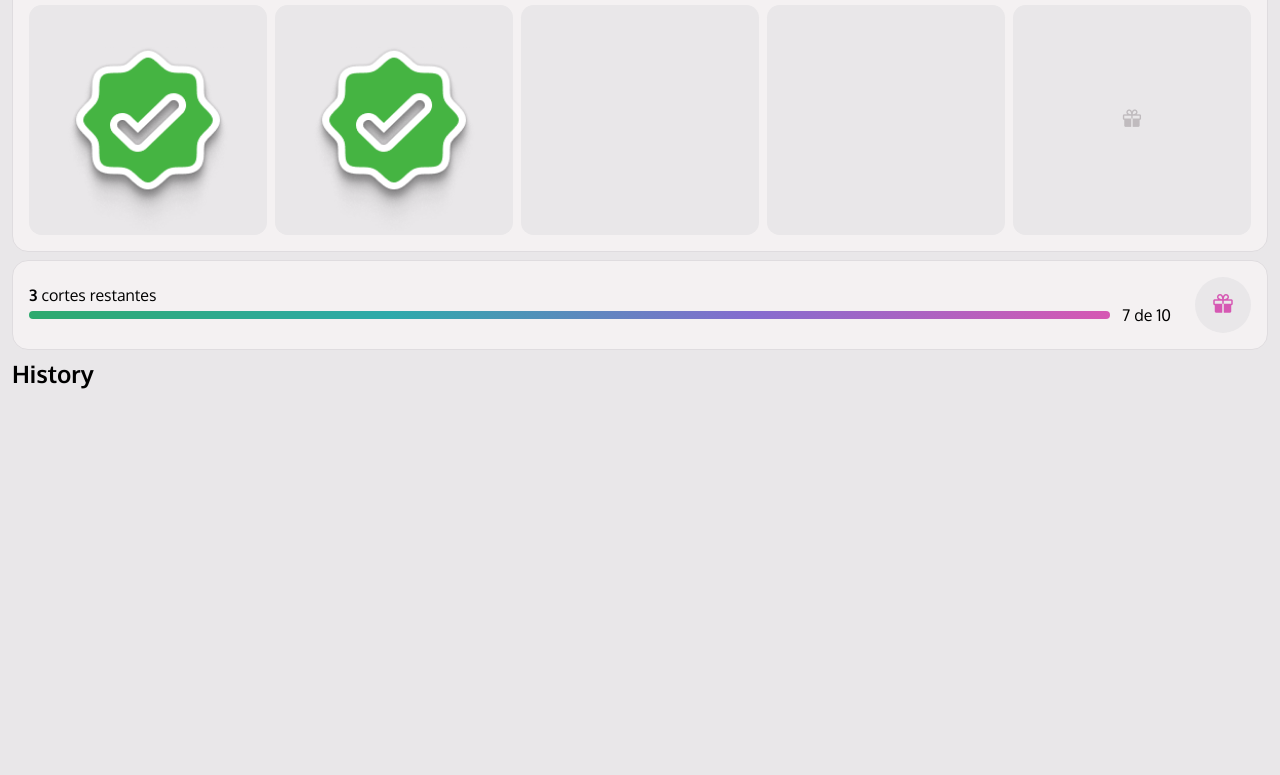
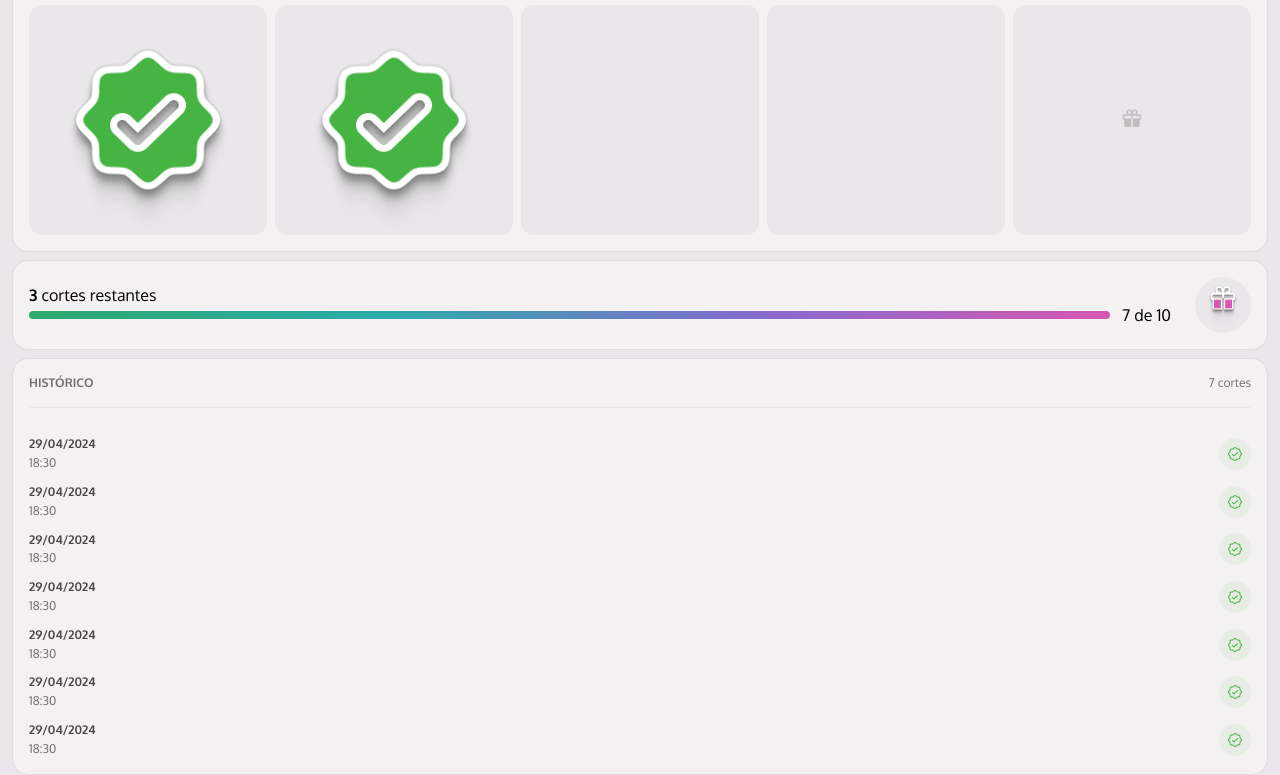
Before and after one commit to thalessarubbi/member-club, a plain HTML site: page index.html in a window 1280 px wide. Shown: the part 544-1319 px from the top of the page. Before the commit the page ends 933 px from the top, so only its background shows below. Drawn offline with nearby package versions, Linux system fonts and the light colour scheme.

Commit message:
feat: :sparkles: add history card section

```diff
--- a/index.html
+++ b/index.html
@@ -40,8 +40,86 @@
       </div>
     </section>
 
-    <section id="history-card">
-      <h1>History</h1>
+    <section id="history-card" class="card">
+      <header>
+        <h2>HISTÓRICO</h2>
+        <p>7 cortes</p>
+      </header>
+
+      <div class="divider"></div>
+
+      <ul>
+        <li>
+          <div class="cut-info">
+            <h3>29/04/2024</h3>
+            <p>18:30</p>
+          </div>
+
+          <div class="cut-seal">
+            <i class="ph ph-seal-check"></i>
+          </div>
+        </li>
+        <li>
+          <div class="cut-info">
+            <h3>29/04/2024</h3>
+            <p>18:30</p>
+          </div>
+
+          <div class="cut-seal">
+            <i class="ph ph-seal-check"></i>
+          </div>
+        </li>
+        <li>
+          <div class="cut-info">
+            <h3>29/04/2024</h3>
+            <p>18:30</p>
+          </div>
+
+          <div class="cut-seal">
+            <i class="ph ph-seal-check"></i>
+          </div>
+        </li>
+        <li>
+          <div class="cut-info">
+            <h3>29/04/2024</h3>
+            <p>18:30</p>
+          </div>
+
+          <div class="cut-seal">
+            <i class="ph ph-seal-check"></i>
+          </div>
+        </li>
+        <li>
+          <div class="cut-info">
+            <h3>29/04/2024</h3>
+            <p>18:30</p>
+          </div>
+
+          <div class="cut-seal">
+            <i class="ph ph-seal-check"></i>
+          </div>
+        </li>
+        <li>
+          <div class="cut-info">
+            <h3>29/04/2024</h3>
+            <p>18:30</p>
+          </div>
+
+          <div class="cut-seal">
+            <i class="ph ph-seal-check"></i>
+          </div>
+        </li>
+        <li>
+          <div class="cut-info">
+            <h3>29/04/2024</h3>
+            <p>18:30</p>
+          </div>
+
+          <div class="cut-seal">
+            <i class="ph ph-seal-check"></i>
+          </div>
+        </li>
+      </ul>
     </section>
 
     <section id="fidelity-card" class="card">
@@ -96,7 +174,7 @@
         </div>
       </div>
 
-      <i class="ph-fill ph-gift"></i>
+      <img src="src/assets/pin-gift.png" alt="">
     </section>
   </main>
 </body>
--- a/src/styles/cuts-card.css
+++ b/src/styles/cuts-card.css
@@ -8,7 +8,7 @@
     flex: 1;
 
     &>span {
-      font: 400 var(--body-text--sm)/1.4rem, 'Oxygen', sans-serif;
+      font: 400 var(--body-text--sm)/1.4, 'Oxygen', sans-serif;
     }
 
     &>div {
@@ -28,19 +28,16 @@
       &>p {
         min-width: fit-content;
         width: fit-content;
-        font: 400 var(--body-text--xs)/1.4rem, 'Oxygen', sans-serif;
+        font: 400 var(--body-text--xs)/1.4, 'Oxygen', sans-serif;
       }
     }
   }
 
-  &>i {
+  &>img {
     width: 3.5rem;
     height: 3.5rem;
     border-radius: 48.5625rem;
     background-color: var(--base-gray-200);
-    text-align: center;
-    align-content: center;
-    color: var(--main-pink);
-    font-size: 1.5rem;
+    object-fit: contain;
   }
 }
--- a/src/styles/global.css
+++ b/src/styles/global.css
@@ -13,6 +13,7 @@
   /* Color styles */
   --main-pink: #D658B3;
   --main-green: #45B442;
+  --main-green-fade: #45B44212;
   --base-white: #FFFFFF;
   --base-gray-100: #F4F1F2;
   --base-gray-200: #E9E7E9;
--- a/src/styles/header.css
+++ b/src/styles/header.css
@@ -41,7 +41,7 @@ header {
 
       background: transparent;
       color: var(--base-gray-700);
-      font: var(--body-text--md)/1.4rem;
+      font: var(--body-text--md)/1.4;
 
       &::placeholder {
         color: var(--base-gray-500);
--- /dev/null
+++ b/src/styles/history-card.css
@@ -0,0 +1,66 @@
+#history-card {
+  flex-direction: column;
+
+  &>header {
+    margin-bottom: 0;
+    width: 100%;
+    display: flex;
+    flex-direction: row;
+    justify-content: space-between;
+
+    &>h2 {
+      font: 700 var(--heading-subtitle--sm)/1.4 'Oxygen', sans-serif;
+      color: var(--base-gray-500);
+    }
+
+    &>p {
+      font: 400 var(--body-text--xs)/1.4 'Oxygen', sans-serif;
+      color: var(--base-gray-500);
+    }
+  }
+
+  &>div.divider {
+    width: 100%;
+    height: 1px;
+    background-color: var(--base-gray-200);
+    margin: 0rem 0;
+  }
+
+  &>ul>li {
+    width: 100%;
+    display: flex;
+    justify-content: space-between;
+    align-items: center;
+    margin-top: 0.75rem;
+
+    &>div.cut-info {
+      &>h3 {
+        font: 700 var(--heading-subtitle--sm)/1.4 'Oxygen', sans-serif;
+        color: var(--base-gray-600);
+      }
+
+      &>p {
+        font: 400 var(--body-text--xs)/1.4 'Oxygen', sans-serif;
+        color: var(--base-gray-500);
+
+        margin-top: 0.125rem;
+      }
+    }
+
+    &>div.cut-seal {
+      display: flex;
+      justify-content: center;
+      align-items: center;
+
+      width: 2rem;
+      height: 2rem;
+
+      background-color: var(--main-green-fade);
+      border-radius: 624.9375rem;
+
+      &>i {
+        color: var(--main-green);
+      }
+    }
+  }
+}
--- a/src/styles/index.css
+++ b/src/styles/index.css
@@ -3,3 +3,4 @@
 @import url('./user-card.css');
 @import url('./fidelity-card.css');
 @import url('./cuts-card.css');
+@import url('./history-card.css');
```
